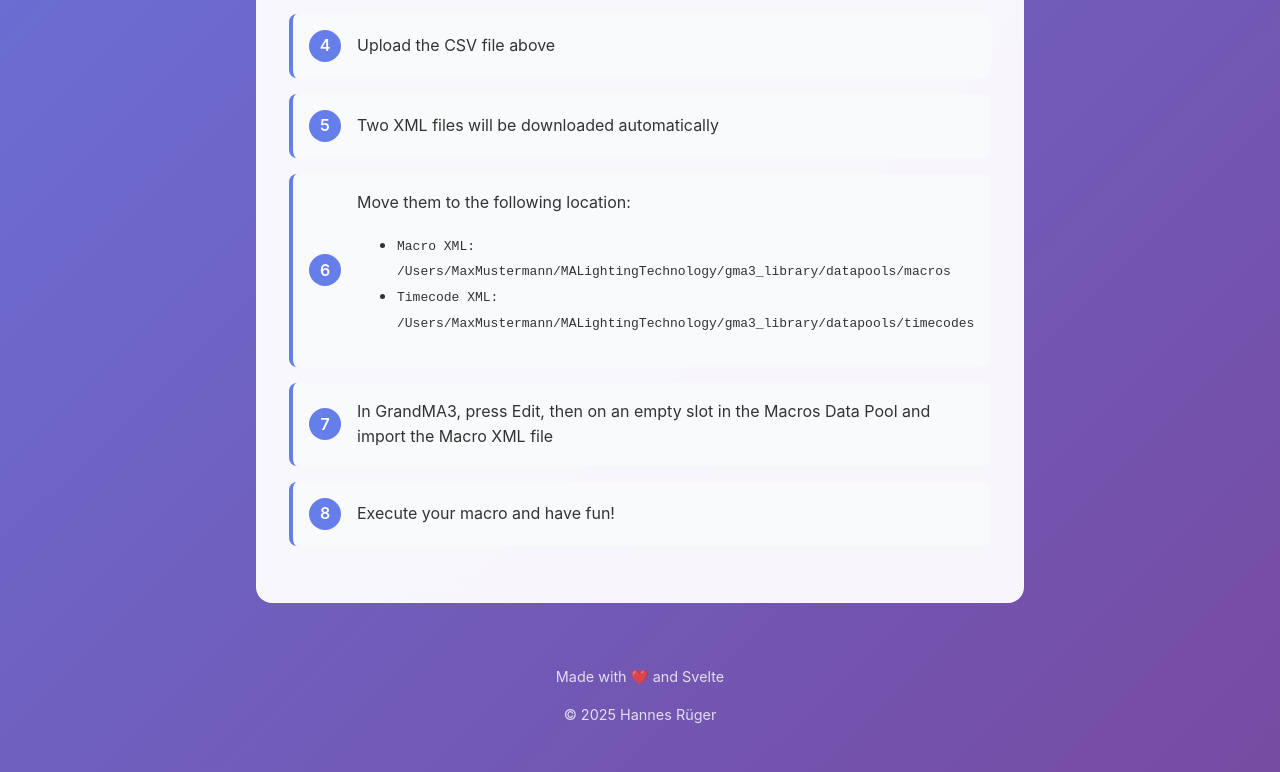
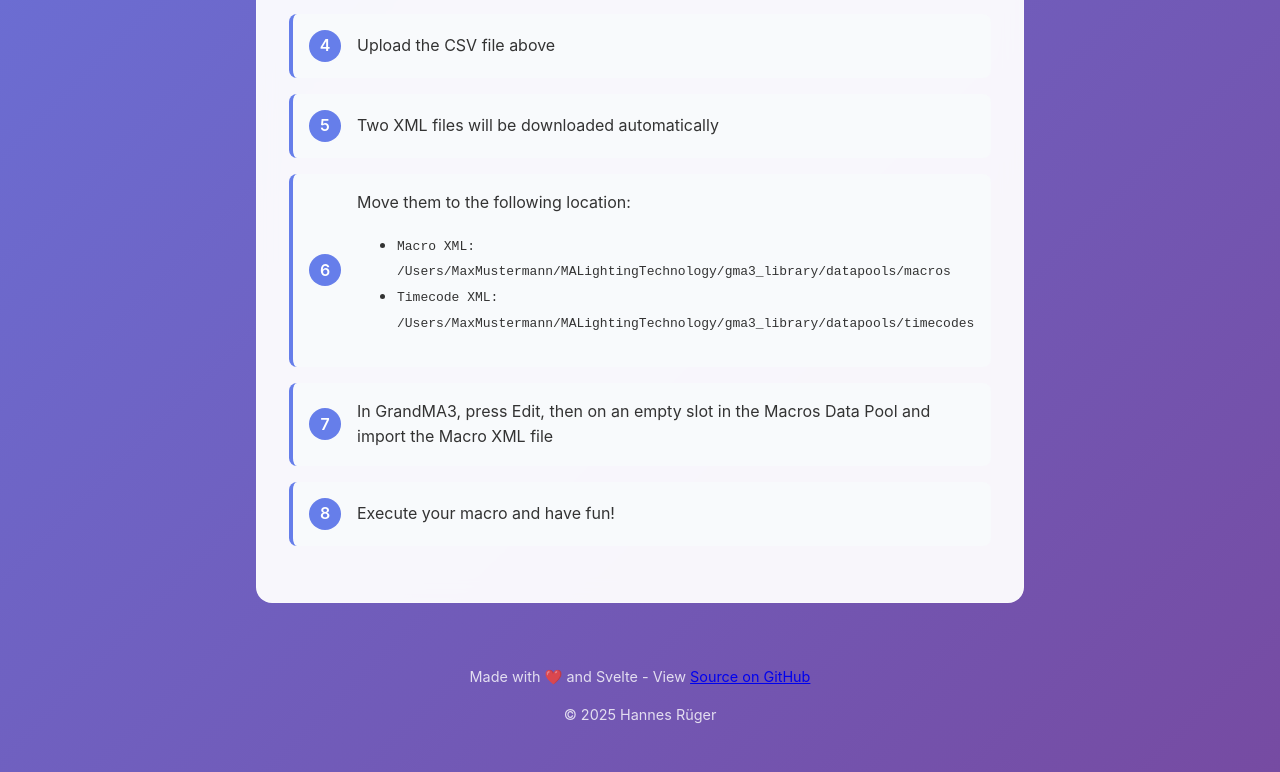
Before and after one commit to hrueger/reaper2ma, a SvelteKit app: page / in a window 1280 px wide. Shown: the part 1029-1801 px from the top of the page. Built offline with nearby package versions, Linux system fonts and the light colour scheme.

Commit message:
chore: add github link to footer

```diff
--- a/src/routes/+page.svelte
+++ b/src/routes/+page.svelte
@@ -505,7 +505,7 @@
     </div>
 
     <footer class="footer">
-        <p>Made with ❤️ and Svelte</p>
+        <p>Made with ❤️ and Svelte - View <a href="https://github.com/hrueger/reaper2ma">Source on GitHub</a></p>
         <p>&copy; 2025 Hannes Rüger</p>
     </footer>
 </main>
```
